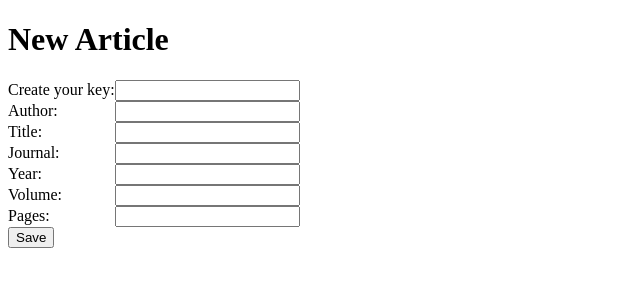
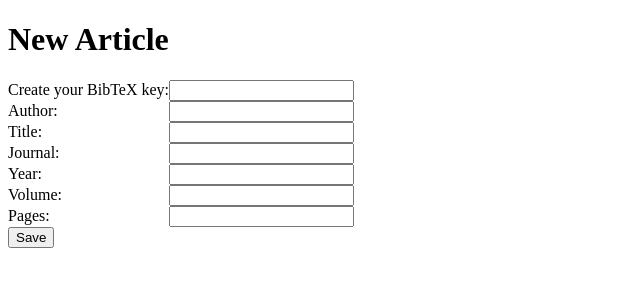
Before and after one commit to psangi-hy/ot-miniprojekti23, a Flask app: page /new in a window 1280 px wide. Shown: the top 300 px of the page, without its empty margins (0-640 px from the left). Run offline with Flask 3, Linux system fonts and the light colour scheme.

Commit message:
minor wording changes

```diff
--- a/src/templates/new.html
+++ b/src/templates/new.html
@@ -19,7 +19,7 @@ label, input {
 	<h1>New Article</h1>
 	<form method="post">
 	<div>
-		<label for="key">Create your key: </label>
+		<label for="key">Create your BibTeX key: </label>
 		<input type="text" name="key" id="key" />
 	</div><div>
 		<label for="author">Author: </label>
```
